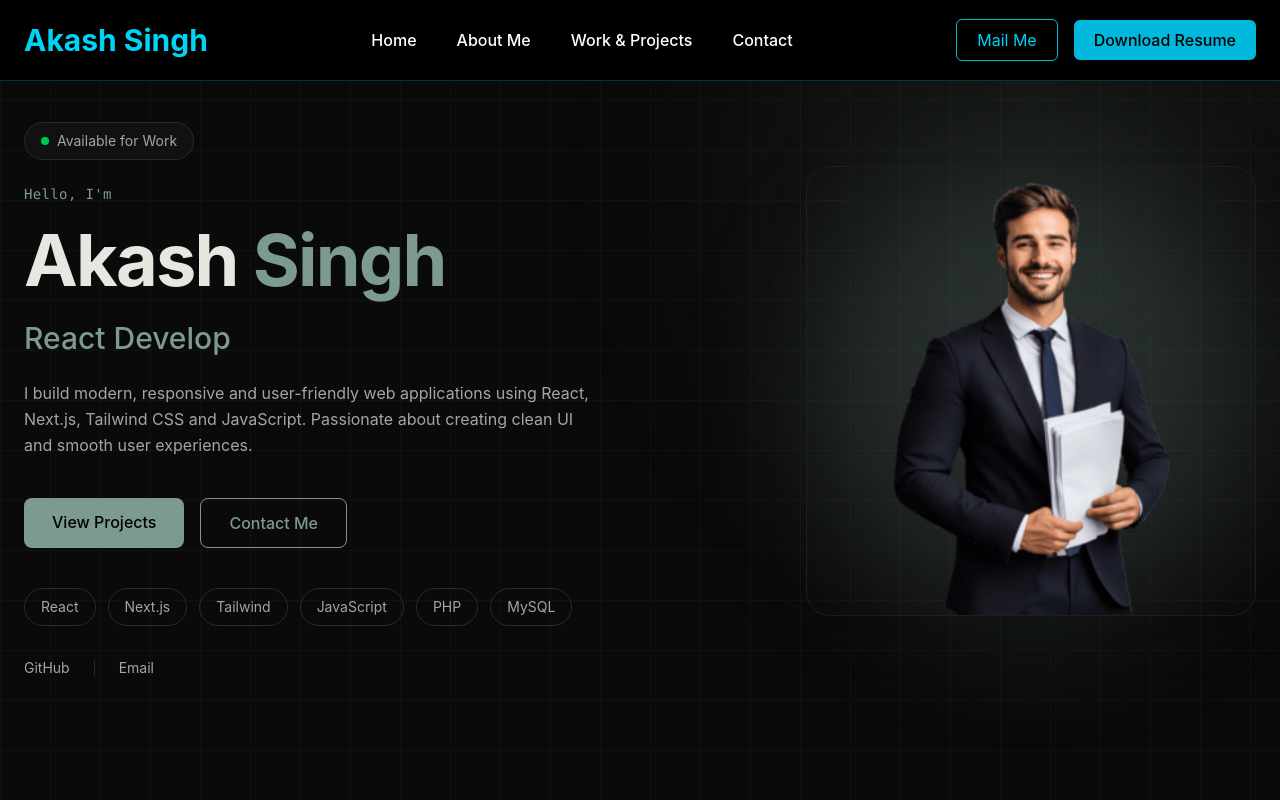
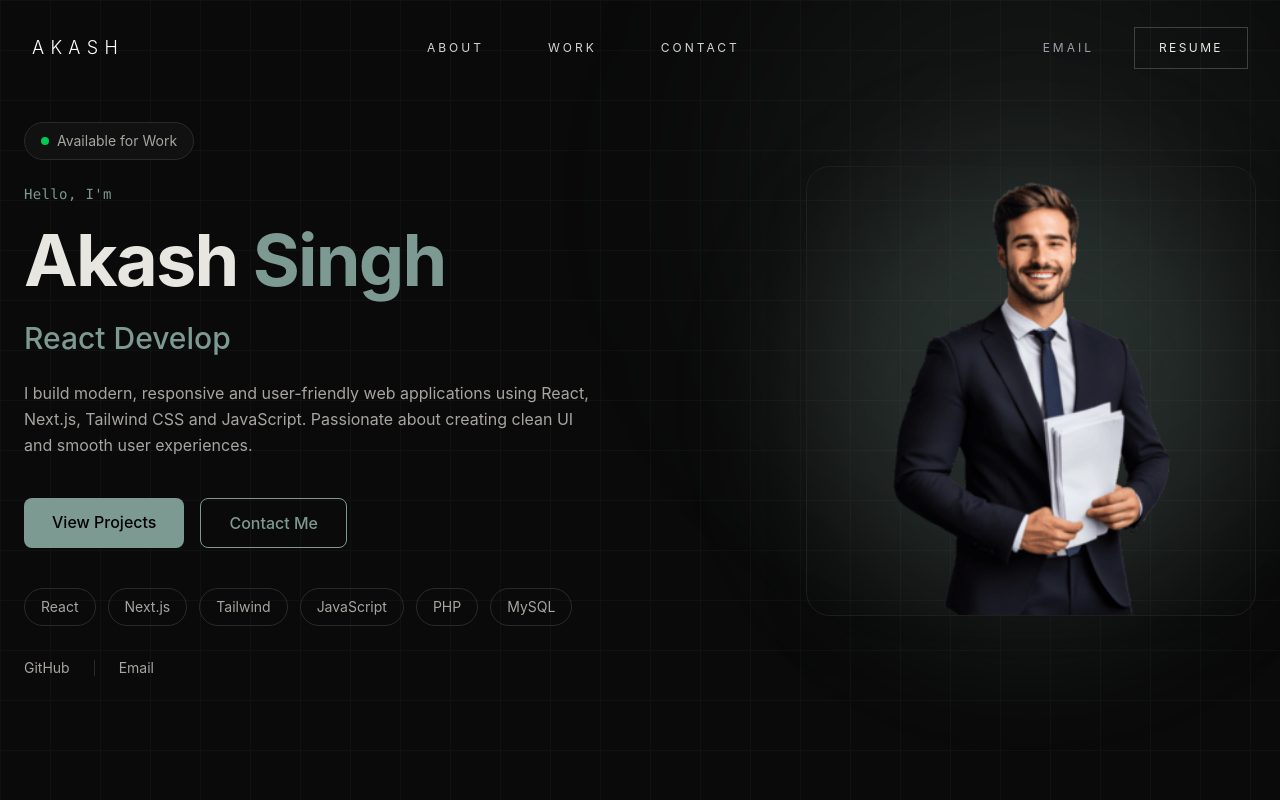
Before and after one commit to akashjkm/portfolio, a React (Vite) app: page / in a window 1280 px wide. Shown: the top 800 px of the page. Built offline with nearby package versions, Linux system fonts and the light colour scheme.

Commit message:
Add Google verification

```diff
--- a/package.json
+++ b/package.json
@@ -11,7 +11,9 @@
   },
   "dependencies": {
     "@tailwindcss/vite": "^4.3.1",
-    "framer-motion": "^12.40.0",
+    "framer-motion": "^12.42.0",
+    "gsap": "^3.15.0",
+    "lenis": "^1.3.25",
     "react": "^19.2.6",
     "react-dom": "^19.2.6",
     "react-icons": "^5.6.0",
--- /dev/null
+++ b/src/components/Experience.jsx
@@ -0,0 +1,54 @@
+export default function Experience() {
+  return (
+    <section
+      id="experience"
+      className="py-32 px-6 md:px-16 lg:px-24 bg-[#090909]"
+    >
+      <div className="max-w-7xl mx-auto">
+
+        <p className="uppercase tracking-[8px] text-gray-500 text-sm mb-10">
+          Since 2024
+        </p>
+
+        <div className="grid lg:grid-cols-2 gap-16 items-center">
+
+          <div>
+            <h2 className="text-5xl md:text-7xl font-light leading-tight uppercase">
+              Work
+              <br />
+              Experience
+            </h2>
+          </div>
+
+          <div className="space-y-10">
+
+            <div className="border-b border-gray-800 pb-8">
+
+              <h3 className="text-3xl font-light">
+                Web & Application Developer
+              </h3>
+
+              <p className="text-gray-400 mt-3">
+                JK Global Services LLP
+              </p>
+
+              <p className="text-gray-500 mt-1">
+                2024 – Present
+              </p>
+
+              <p className="text-gray-400 mt-6 leading-8">
+                Building responsive websites and modern web applications using
+                React, Tailwind CSS, JavaScript and PHP. Creating clean UI,
+                reusable components and optimized user experiences.
+              </p>
+
+            </div>
+
+          </div>
+
+        </div>
+
+      </div>
+    </section>
+  );
+}
--- a/src/components/Navbar.jsx
+++ b/src/components/Navbar.jsx
@@ -1,10 +1,8 @@
-
 import { useState, useEffect } from "react";
 
 const LINKS = [
-  { href: "#home", label: "Home" },
-  { href: "#about", label: "About Me" },
-  { href: "#projects", label: "Work & Projects" },
+  { href: "#about", label: "About" },
+  { href: "#projects", label: "Work" },
   { href: "#contact", label: "Contact" },
 ];
 
@@ -14,112 +12,121 @@ export default function Navbar() {
 
   useEffect(() => {
     const handleScroll = () => {
-      setScrolled(window.scrollY > 20);
+      setScrolled(window.scrollY > 30);
     };
 
     window.addEventListener("scroll", handleScroll);
 
-    return () => {
-      window.removeEventListener("scroll", handleScroll);
-    };
+    return () => window.removeEventListener("scroll", handleScroll);
   }, []);
 
   return (
-    <nav
-      className={`fixed top-0 left-0 w-full z-50 transition-all duration-300 ${
+    <header
+      className={`fixed top-0 left-0 w-full z-50 transition-all duration-500 ${
         scrolled
-          ? "bg-black/95 backdrop-blur-md shadow-lg"
-          : "bg-black"
-      } border-b border-cyan-500/30`}
+          ? "bg-[#090909]/90 backdrop-blur-xl border-b border-white/10"
+          : "bg-transparent"
+      }`}
     >
-      <div className="max-w-7xl mx-auto px-6">
-        <div className="h-20 flex items-center justify-between">
+      <div className="max-w-7xl mx-auto px-8">
+        <div className="h-24 flex items-center justify-between">
 
           {/* Logo */}
           <a
-            href="#"
-            className="text-3xl font-bold text-cyan-400 hover:text-cyan-300 transition"
+            href="#home"
+            className="text-white uppercase tracking-[0.35em] text-lg font-light"
           >
-            Akash Singh
+            AKASH
           </a>
 
           {/* Desktop Menu */}
-          <ul className="hidden md:flex items-center gap-10 text-white font-medium">
-            {LINKS.map((link) => (
-              <li key={link.href}>
+          <nav className="hidden md:flex items-center gap-16">
+
+            {LINKS.map((item) => (
               <a
-                  href={link.href}
-                  className="hover:text-cyan-400 transition duration-300"
+                key={item.href}
+                href={item.href}
+                className="uppercase tracking-[0.25em] text-xs text-zinc-300 hover:text-white transition duration-300"
               >
-                  {link.label}
+                {item.label}
               </a>
-              </li>
             ))}
-          </ul>
 
-          {/* Right Buttons */}
-          <div className="hidden md:flex items-center gap-4">
+          </nav>
+
+          {/* Right Side */}
+          <div className="hidden md:flex items-center gap-10">
+
             <a
               href="mailto:akashthakur9318@gmail.com"
-  className="px-5 py-2 border border-cyan-500 text-cyan-400 rounded-md hover:bg-cyan-500 hover:text-black transition"
+              className="uppercase tracking-[0.25em] text-xs text-zinc-400 hover:text-white transition"
             >
-  Mail Me
+              Email
             </a>
 
             <a
               href="/resume.pdf"
               target="_blank"
               rel="noopener noreferrer"
-              className="px-5 py-2 bg-cyan-500 text-black rounded-md hover:bg-cyan-400 transition font-medium"
+              className="border border-zinc-700 px-6 py-3 uppercase tracking-[0.2em] text-xs hover:bg-white hover:text-black transition duration-500"
             >
-              Download Resume
+              Resume
             </a>
+
           </div>
 
           {/* Mobile Button */}
+
           <button
             onClick={() => setOpen(!open)}
-            className="md:hidden text-white"
+            className="md:hidden text-white text-3xl"
           >
             ☰
           </button>
+
         </div>
       </div>
 
       {/* Mobile Menu */}
-      {open && (
-        <div className="md:hidden bg-black border-t border-cyan-500/20">
-          <ul className="flex flex-col p-6 gap-5 text-white">
-            {LINKS.map((link) => (
-              <li key={link.href}>
+
+      <div
+        className={`md:hidden overflow-hidden transition-all duration-500 ${
+          open ? "max-h-96" : "max-h-0"
+        }`}
+      >
+        <div className="bg-[#090909] border-t border-white/10 px-8 py-8">
+
+          {LINKS.map((item) => (
             <a
-                  href={link.href}
+              key={item.href}
+              href={item.href}
               onClick={() => setOpen(false)}
-                  className="hover:text-cyan-400"
+              className="block py-4 uppercase tracking-[0.2em] text-sm text-zinc-300 hover:text-white"
             >
-                  {link.label}
+              {item.label}
             </a>
-              </li>
           ))}
-          </ul>
 
-          <div className="px-6 pb-6 flex flex-col gap-3">
+          <div className="mt-8 space-y-4">
+
             <a
-              href="mailto:yourmail@gmail.com"
-              className="border border-cyan-500 text-cyan-400 py-2 text-center rounded-md"
+              href="mailto:akashthakur9318@gmail.com"
+              className="block border border-zinc-700 text-center py-3 uppercase tracking-[0.2em] text-xs"
             >
-              Mail Me
+              Email
             </a>
 
             <a
               href="/resume.pdf"
-              className="bg-cyan-500 text-black py-2 text-center rounded-md font-medium"
+              className="block bg-white text-black text-center py-3 uppercase tracking-[0.2em] text-xs"
             >
-              Download Resume
+              Resume
             </a>
+
+          </div>
+
         </div>
       </div>
-      )}
-    </nav>
+    </header>
   );
 }
```
Also changed, not shown: src/components/Hero.jsx (line endings or trailing spaces), 1 other file (tests, documents, lock files or other folders). Lines whose indentation alone changed are shown as unchanged.
